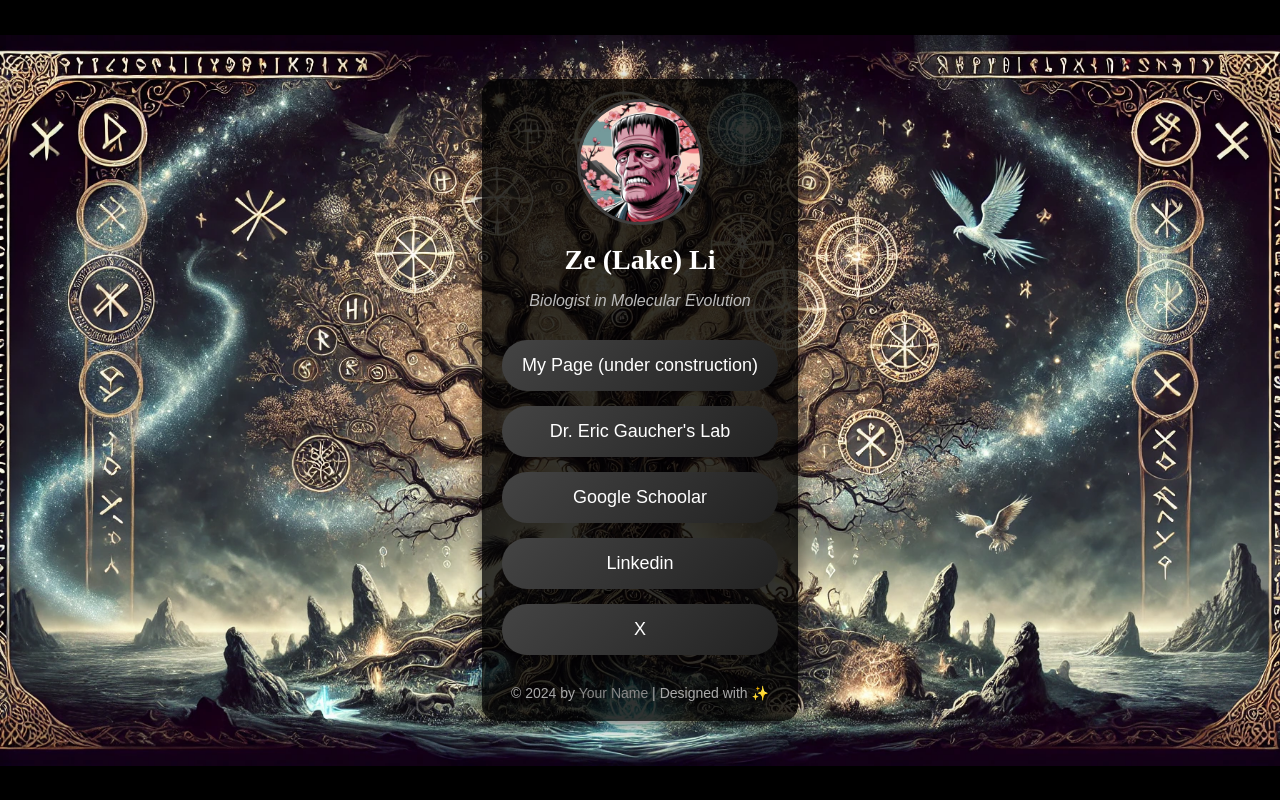
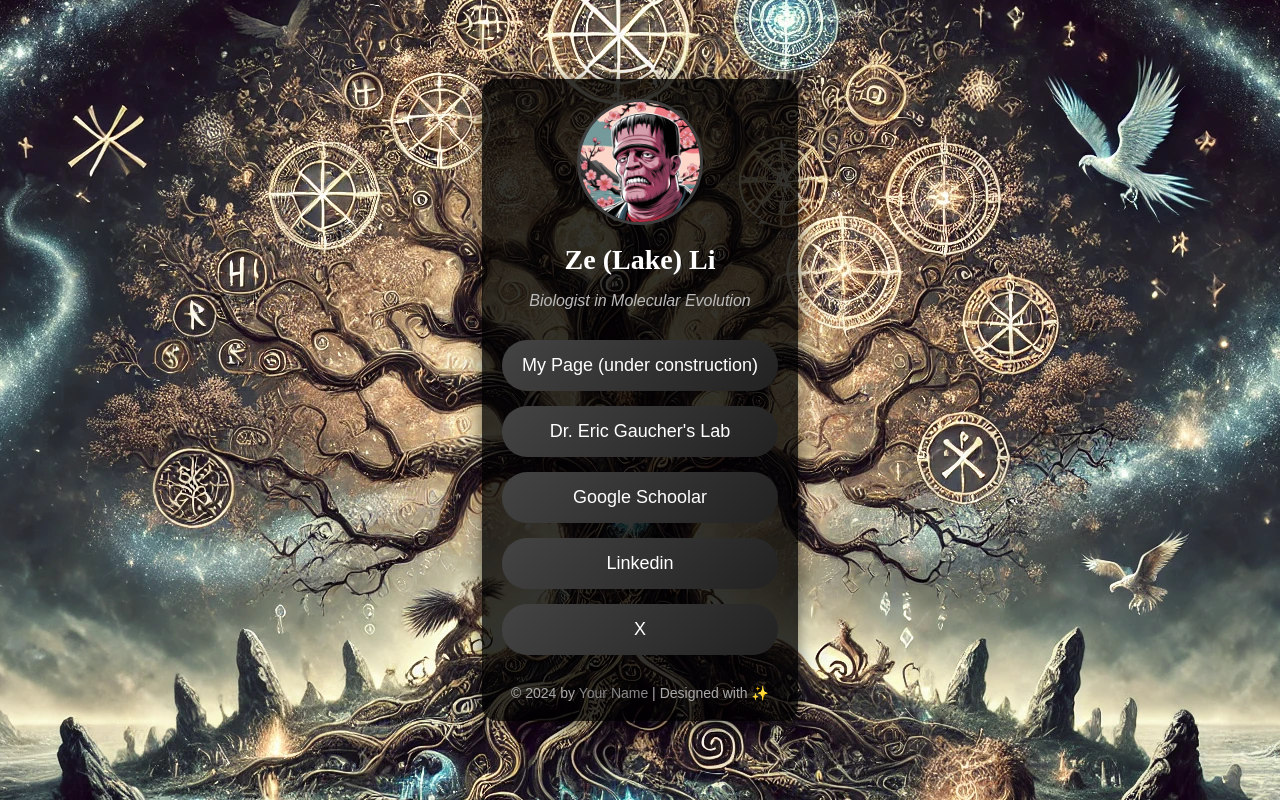
Before and after one commit to Ze-Lake-Li/web-page, a plain HTML site: page index.html in a window 1280 px wide. Drawn offline with Linux system fonts and the light colour scheme.

Commit message:
Update styles.css

```diff
--- a/styles.css
+++ b/styles.css
@@ -3,7 +3,7 @@
             margin: 0;
             font-family: 'Poppins', sans-serif;
             background: url('5.jpg') no-repeat center center;
-            background-size: contain;  /* Ensures the image fits within the viewport without cropping */
+            background-size: auto;  /* Ensures the image fits within the viewport without cropping */
             background-position: center center;  /* Keeps the image centered */
             background-color: black;  /* Fills any empty space with black */
             color: #f0f0f0;
```
